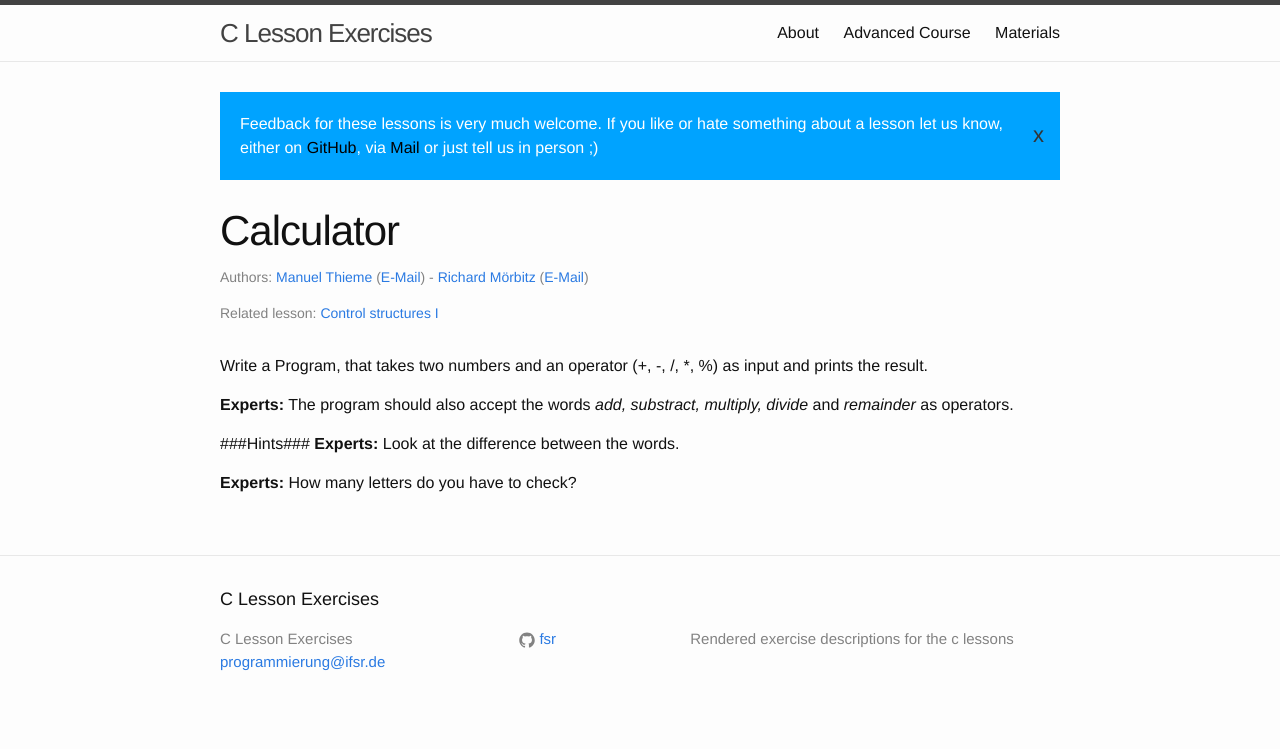
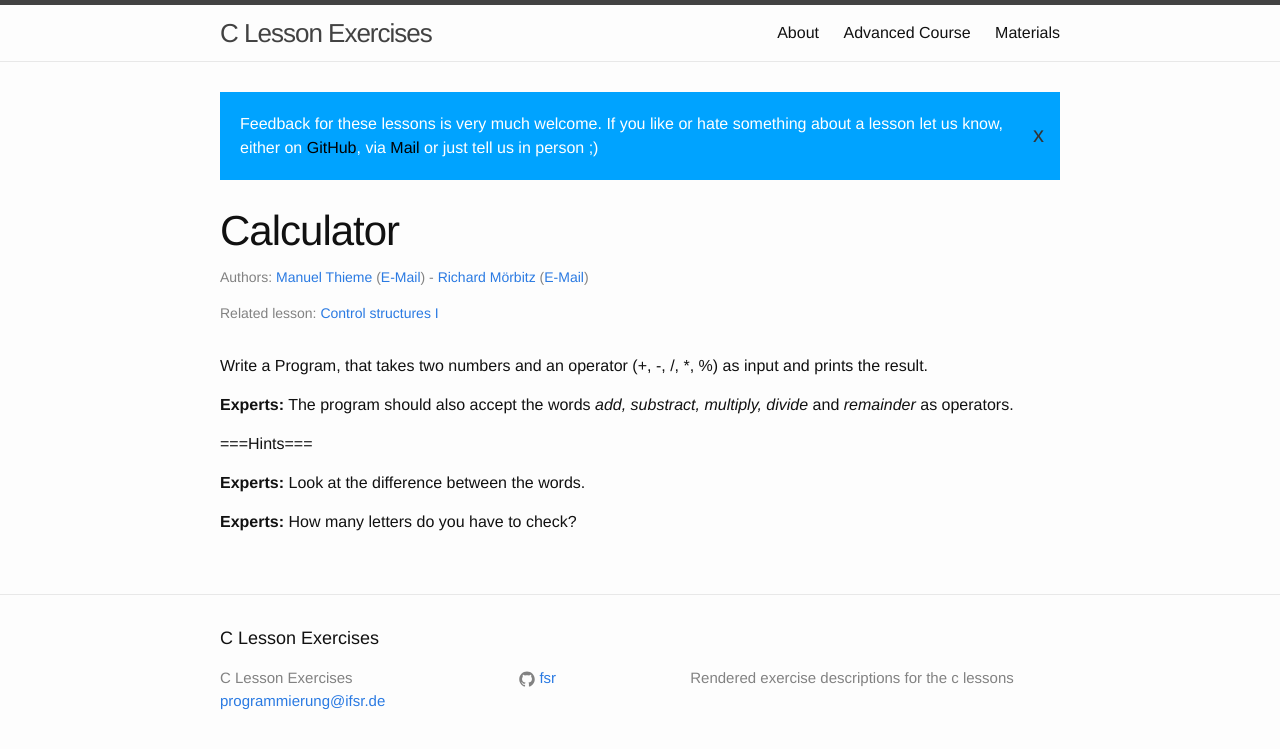
Before and after one commit to fsr/c-lessons, a Jekyll site: the page built from _exercises/05_calculator.md, in a window 1280 px wide. Shown: the top 749 px of the page. Built offline with Jekyll 4.4.1, drawn with Linux system fonts in a browser that asks for light colours.

```diff
--- a/_exercises/05_calculator.md
+++ b/_exercises/05_calculator.md
@@ -11,7 +11,8 @@ Write a Program, that takes two numbers and an operator (+, -, /, *, %) as input
 
 **Experts:** The program should also accept the words *add, substract, multiply, divide* and *remainder* as operators.
 
-###Hints###
+===Hints===
+
 **Experts:** Look at the difference between the words.
 
 **Experts:** How many letters do you have to check?
```
